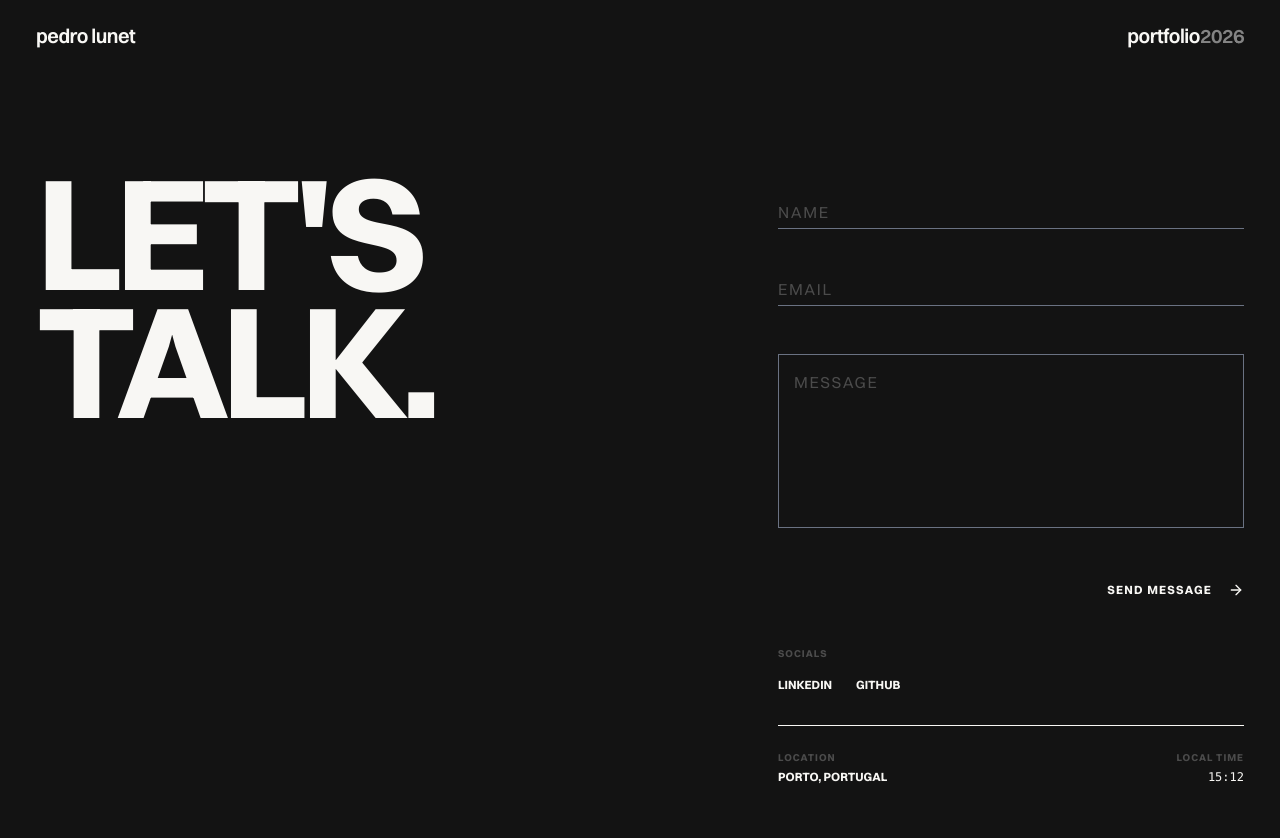
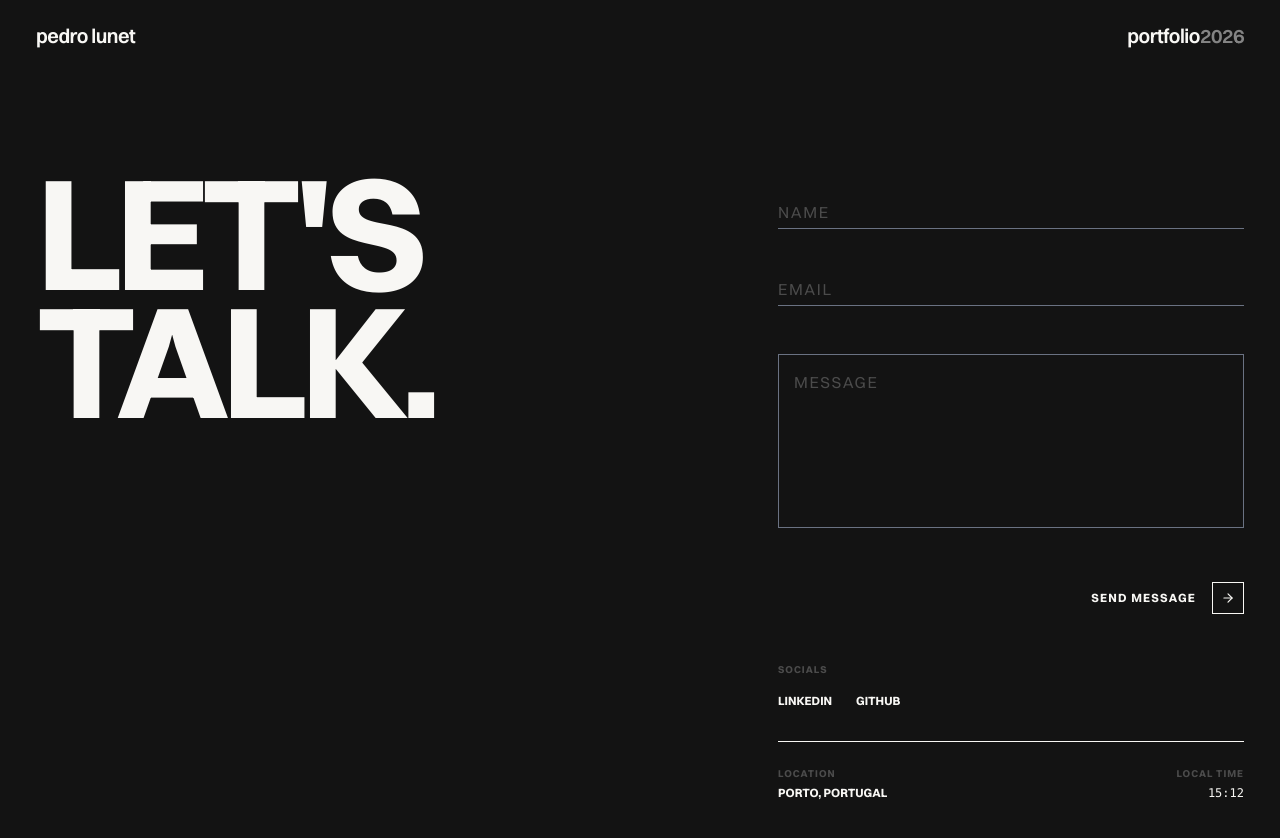
Before and after one commit to PedroLunet/pedrolunet.dev, a SvelteKit app: page /contact in a window 1280 px wide. Shown: the top 838 px of the page. Built offline with nearby package versions, Linux system fonts and the light colour scheme.

Commit message:
update send button styling

```diff
--- a/src/routes/contact/+page.svelte
+++ b/src/routes/contact/+page.svelte
@@ -1,7 +1,7 @@
 <script lang="ts">
 	import { onMount } from 'svelte';
 	import { enhance } from '$app/forms';
-	import { ArrowRight, Loader2 } from '@lucide/svelte';
+	import { ArrowRight, LoaderCircle } from '@lucide/svelte';
 	import gsap from 'gsap';
 
 	let { form } = $props();
@@ -151,13 +151,14 @@
 							class="group text-text-primary flex items-center gap-4 text-xs font-bold tracking-widest uppercase transition-colors hover:text-accent disabled:opacity-50"
 						>
 							<span>{loading ? 'Sending...' : 'Send Message'}</span>
+
 							<div
-								class="relative flex items-center justify-center transition-transform duration-300 group-hover:translate-x-1"
+								class="border-text-primary/20 flex h-8 w-8 items-center justify-center border transition-all duration-300 group-hover:border-accent group-hover:bg-accent group-hover:text-white"
 							>
 								{#if loading}
-									<Loader2 size={16} class="animate-spin" />
+									<LoaderCircle size={14} class="animate-spin" />
 								{:else}
-									<ArrowRight size={16} />
+									<ArrowRight size={14} />
 								{/if}
 							</div>
 						</button>
```
